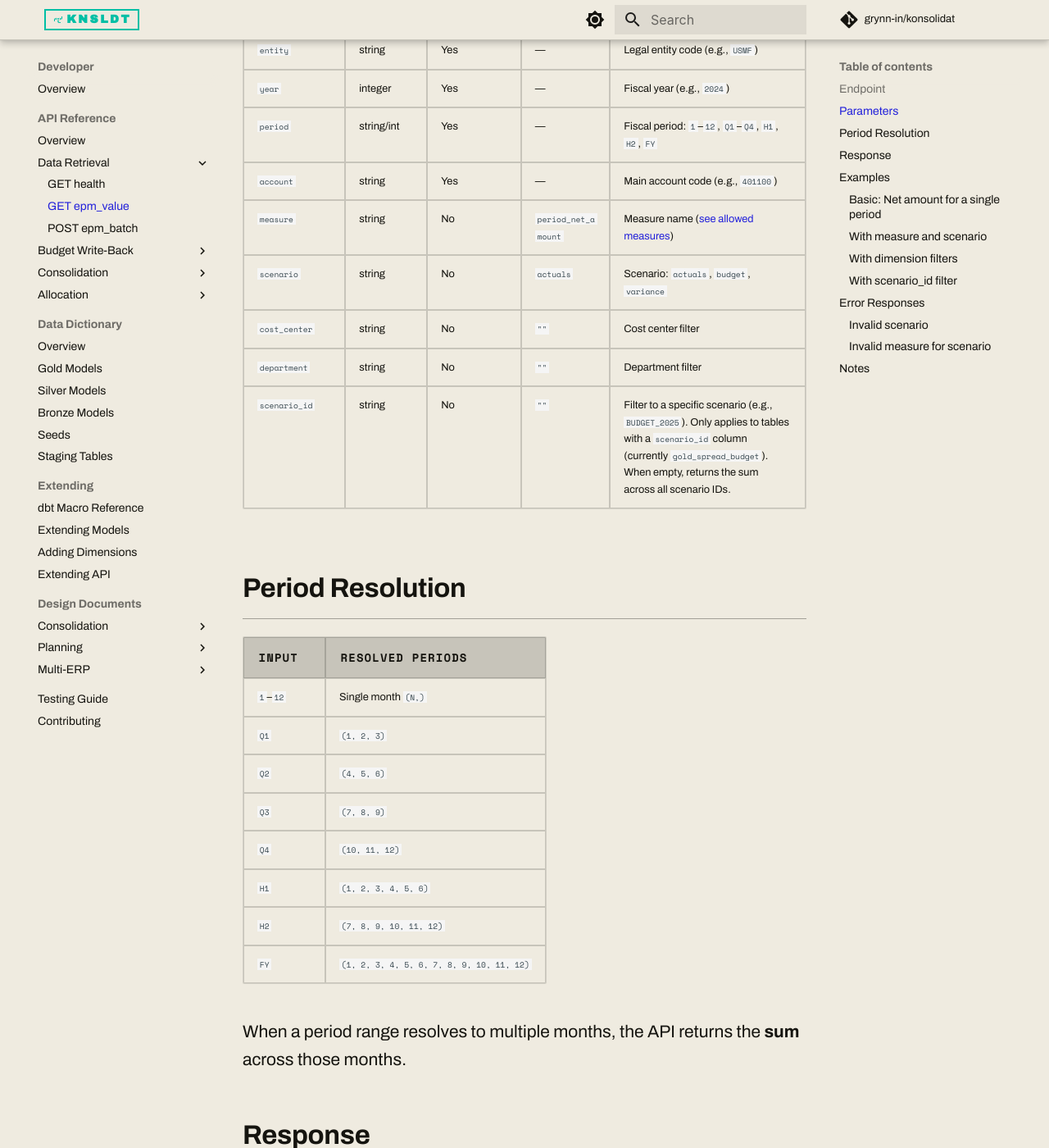
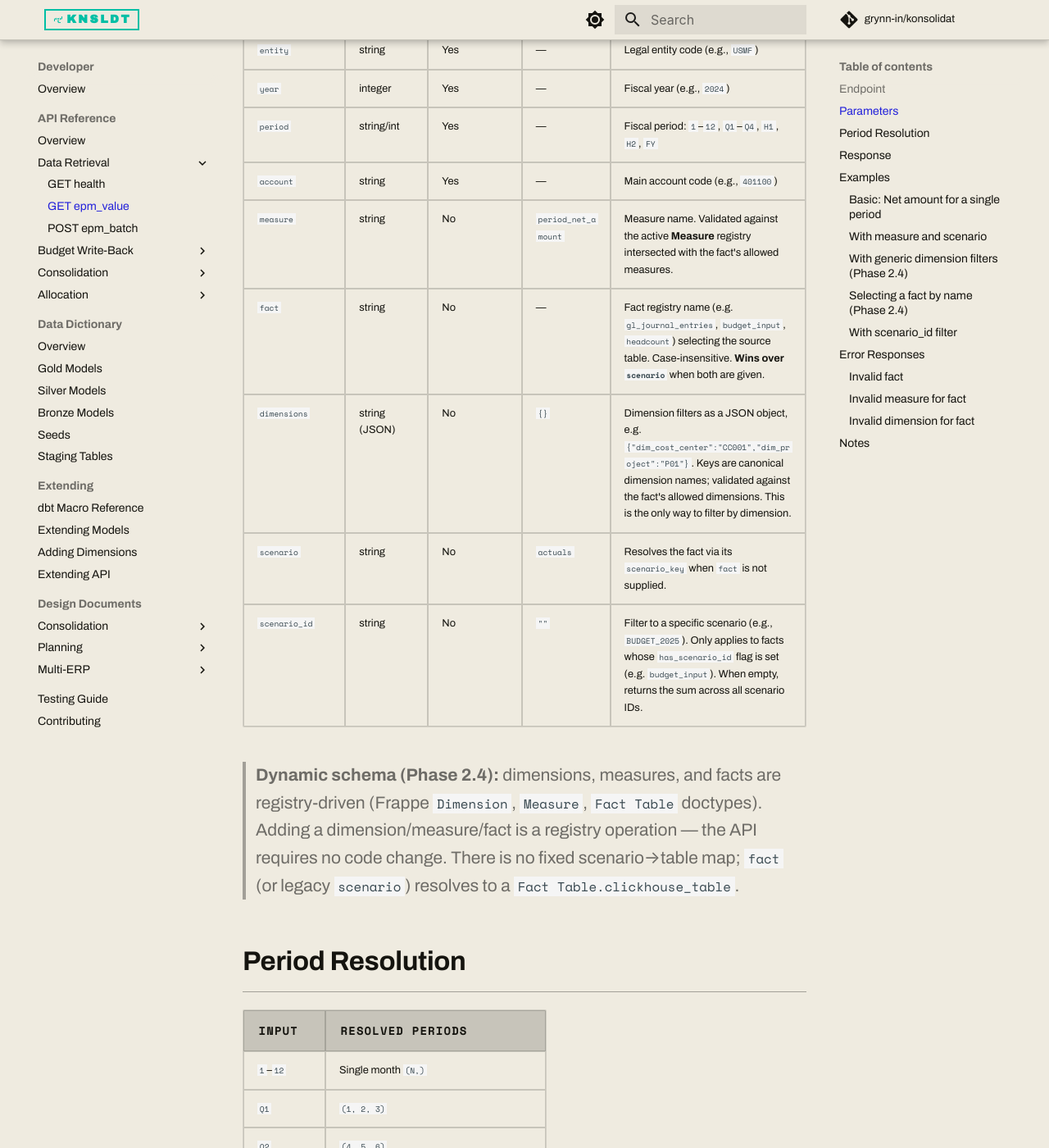
Before and after one commit to grynn-in/konsolidat, an MkDocs documentation site: the page built from docs/api-reference/api-epm-value.md, in a window 1280 px wide and 1400 px high, scrolled down 728 px. Shown: the whole window at 82% size. Built offline with MkDocs 1.6.1 and Material for MkDocs 9.7.7, drawn with Linux system fonts in a browser that asks for light colours; comment, search, counter and statistics services are not loaded; some of the changed text lies outside the part shown.

Commit message:
docs(epm): Phase 2.4 API contract — fact + dimensions, drop legacy params
Update api-reference (epm_value, epm_batch) to the registry-driven contract:
generic `dimensions` dict + `fact` selector, measure validated against the
Published Measure registry ∩ the fact's measures, dimensions validated against
the fact. Remove cost_center/department params (backward compat dropped).
Record resolved decisions + implementation status in the Phase 2 PRDs.

Co-Authored-By: Claude Opus 4.8 (1M context) <noreply@anthropic.com>

````diff
--- a/docs/api-reference/api-epm-value.md
+++ b/docs/api-reference/api-epm-value.md
@@ -20,11 +20,13 @@ All parameters are passed as query string arguments.
 | `year` | integer | Yes | — | Fiscal year (e.g., `2024`) |
 | `period` | string/int | Yes | — | Fiscal period: `1`–`12`, `Q1`–`Q4`, `H1`, `H2`, `FY` |
 | `account` | string | Yes | — | Main account code (e.g., `401100`) |
-| `measure` | string | No | `period_net_amount` | Measure name ([see allowed measures](api-overview.md#scenario--table-mapping)) |
-| `scenario` | string | No | `actuals` | Scenario: `actuals`, `budget`, `variance` |
-| `cost_center` | string | No | `""` | Cost center filter |
-| `department` | string | No | `""` | Department filter |
-| `scenario_id` | string | No | `""` | Filter to a specific scenario (e.g., `BUDGET_2025`). Only applies to tables with a `scenario_id` column (currently `gold_spread_budget`). When empty, returns the sum across all scenario IDs. |
+| `measure` | string | No | `period_net_amount` | Measure name. Validated against the active **Measure** registry intersected with the fact's allowed measures. |
+| `fact` | string | No | — | Fact registry name (e.g. `gl_journal_entries`, `budget_input`, `headcount`) selecting the source table. Case-insensitive. **Wins over `scenario`** when both are given. |
+| `dimensions` | string (JSON) | No | `{}` | Dimension filters as a JSON object, e.g. `{"dim_cost_center":"CC001","dim_project":"P01"}`. Keys are canonical dimension names; validated against the fact's allowed dimensions. This is the only way to filter by dimension. |
+| `scenario` | string | No | `actuals` | Resolves the fact via its `scenario_key` when `fact` is not supplied. |
+| `scenario_id` | string | No | `""` | Filter to a specific scenario (e.g., `BUDGET_2025`). Only applies to facts whose `has_scenario_id` flag is set (e.g. `budget_input`). When empty, returns the sum across all scenario IDs. |
+
+> **Dynamic schema (Phase 2.4):** dimensions, measures, and facts are registry-driven (Frappe `Dimension`, `Measure`, `Fact Table` doctypes). Adding a dimension/measure/fact is a registry operation — the API requires no code change. There is no fixed scenario→table map; `fact` (or legacy `scenario`) resolves to a `Fact Table.clickhouse_table`.
 
 ## Period Resolution
 
@@ -70,12 +72,22 @@ measure=period_amount&scenario=budget" \
   -b "cookies.txt"
 ```
 
-### With dimension filters
+### With generic dimension filters (Phase 2.4)
+
+```bash
+# dimensions is a URL-encoded JSON object: {"dim_cost_center":"SALES","dim_project":"P01"}
+curl "http://localhost:8069/api/method/konsol.api.epm_value?\
+entity=USMF&year=2024&period=FY&account=401100&\
+dimensions=%7B%22dim_cost_center%22%3A%22SALES%22%2C%22dim_project%22%3A%22P01%22%7D" \
+  -b "cookies.txt"
+```
+
+### Selecting a fact by name (Phase 2.4)
 
 ```bash
 curl "http://localhost:8069/api/method/konsol.api.epm_value?\
 entity=USMF&year=2024&period=FY&account=401100&\
-cost_center=SALES&department=SALES" \
+fact=headcount&measure=driver_value" \
   -b "cookies.txt"
 ```
 
@@ -90,21 +102,30 @@ measure=period_amount&scenario=budget&scenario_id=BUDGET_2025" \
 
 ## Error Responses
 
-### Invalid scenario
+### Invalid fact
 
 ```json
 {
   "exc_type": "ValidationError",
-  "_server_messages": "[\"Invalid scenario: forecast. Allowed: actuals, budget, variance\"]"
+  "_server_messages": "[\"Invalid fact 'forecast'. Allowed: budget_input, gl_journal_entries, headcount, ...\"]"
 }
 ```
 
-### Invalid measure for scenario
+### Invalid measure for fact
 
 ```json
 {
   "exc_type": "ValidationError",
-  "_server_messages": "[\"Measure ytd_net_amount not allowed for scenario budget. Allowed: period_amount, annual_amount\"]"
+  "_server_messages": "[\"Invalid measure 'ytd_net_amount' for fact 'budget_input'. Allowed: annual_amount, period_amount\"]"
+}
+```
+
+### Invalid dimension for fact
+
+```json
+{
+  "exc_type": "ValidationError",
+  "_server_messages": "[\"Invalid dimension 'dim_project' for fact 'gl_journal_entries'. Allowed: dim_business_unit, dim_cost_center, dim_department\"]"
 }
 ```
 
````
Also changed, not shown: docs/api-reference/api-epm-batch.md (+12 -11 lines), docs/prd/PRD-API-GENERALISATION.md (+18 -10 lines), docs/prd/PRD-FACT-REGISTRY.md (+14 -7 lines).
